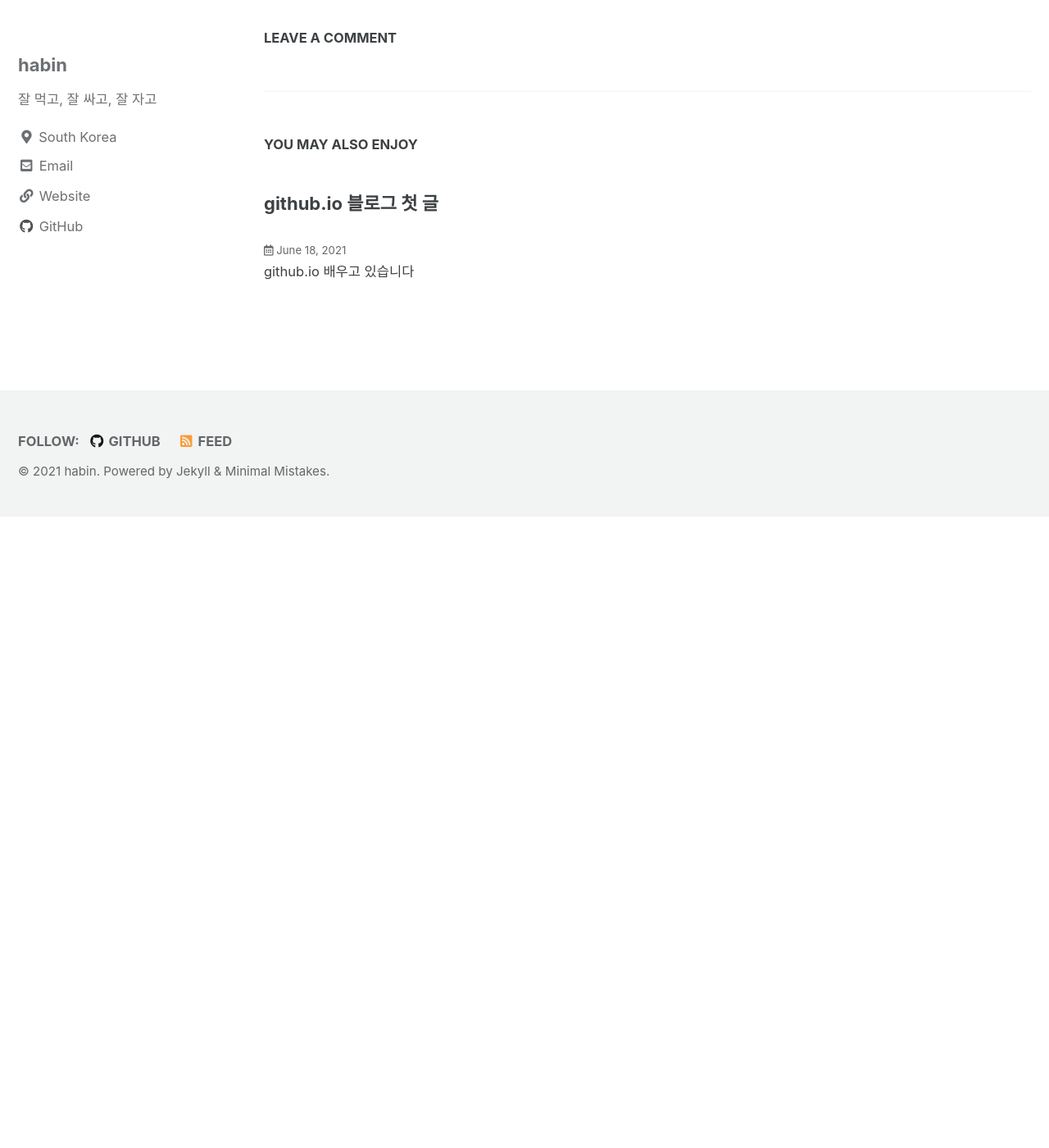
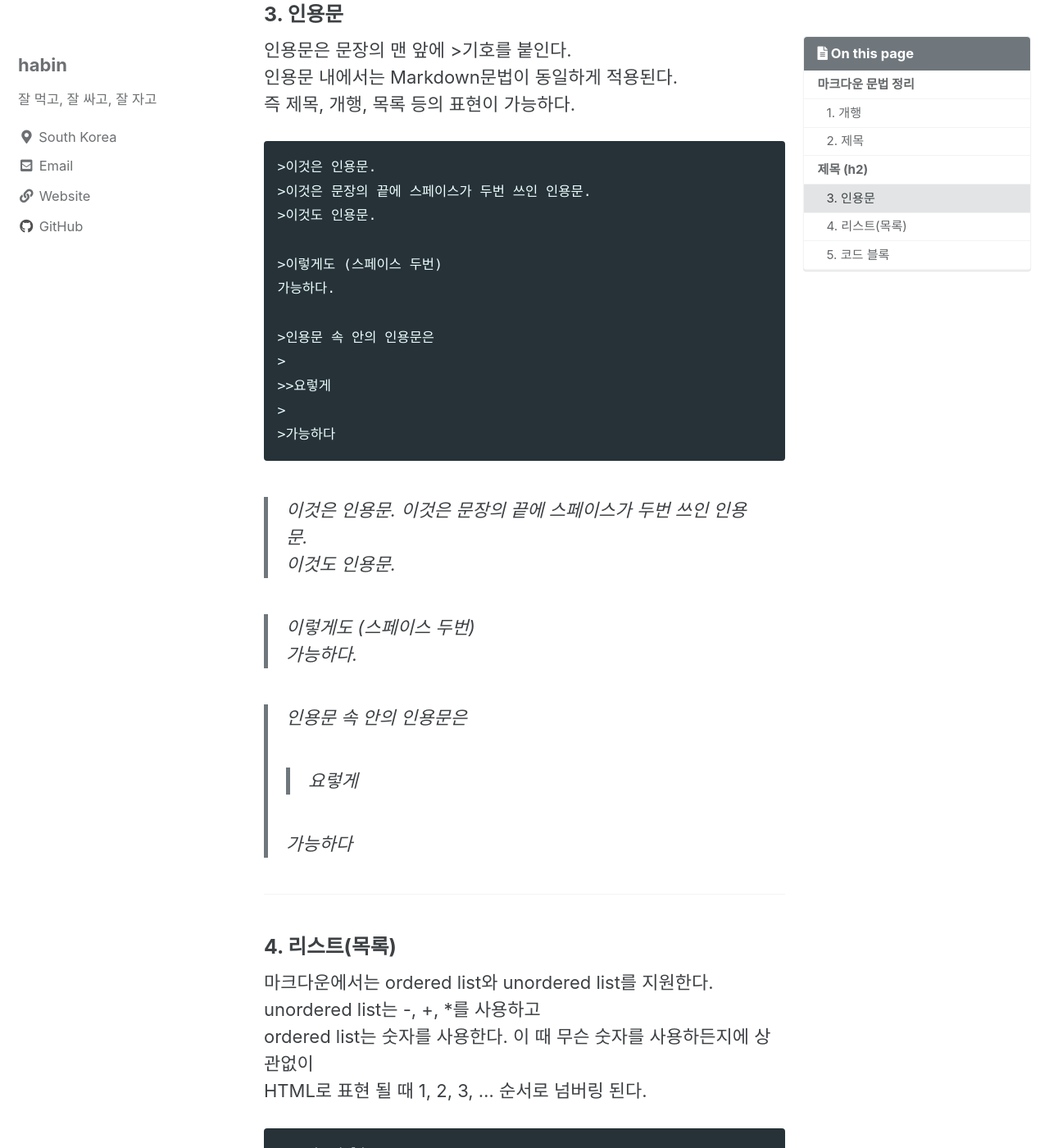
Before and after one commit to chb09876/chb09876.github.io, a Jekyll site: the page built from _posts/2021-06-19-마크다운문법정리.md, in a window 1280 px wide and 1400 px high, scrolled down 1478 px. Shown: the whole window at 82% size. Built offline with Jekyll 4.4.1, drawn with Linux system fonts in a browser that asks for light colours; cached includes are drawn as plain includes; comment, search, counter and statistics services are not loaded; before the commit the page ends 2108 px from its top, so only the background shows below that; some of the changed text lies outside the part shown.

Commit message:
작성중

````diff
--- a/_posts/2021-06-19-마크다운문법정리.md
+++ b/_posts/2021-06-19-마크다운문법정리.md
@@ -22,7 +22,7 @@
 문장과 문장 사이 빈 라인이 존재하지 않고
 줄 바꿈만 한 경우 개행으로 인식되지 않는다.
 
-문장의 끝에 스페이스를 두 번  입력하면
+문장의 끝에 스페이스를 두 번 입력하면
 강제개행이 된다.
 ```
 
@@ -33,3 +33,125 @@
 
 문장의 끝에 스페이스를 두 번 입력하면
 강제개행이 된다.
+
+---
+
+### 2. 제목
+
+---
+
+\#문자를 사용해 <h1>~<h6>태그의 효과를 낼 수 있다.
+\#의 개수에 따라 <h1>~<h6>을 나타낸다.
+
+```
+# 제목 (h1)
+## 제목 (h2)
+```
+
+# 제목 (h1)
+
+## 제목 (h2)
+
+---
+
+### 3. 인용문
+
+인용문은 문장의 맨 앞에 >기호를 붙인다.
+인용문 내에서는 Markdown문법이 동일하게 적용된다.
+즉 제목, 개행, 목록 등의 표현이 가능하다.
+
+```
+>이것은 인용문.
+>이것은 문장의 끝에 스페이스가 두번 쓰인 인용문.
+>이것도 인용문.
+
+>이렇게도 (스페이스 두번)
+가능하다.
+
+>인용문 속 안의 인용문은
+>
+>>요렇게
+>
+>가능하다
+```
+
+> 이것은 인용문.
+> 이것은 문장의 끝에 스페이스가 두번 쓰인 인용문.
+> 이것도 인용문.
+
+> 이렇게도 (스페이스 두번)
+> 가능하다.
+
+> 인용문 속 안의 인용문은
+>
+> > 요렇게
+>
+> 가능하다
+
+---
+
+### 4. 리스트(목록)
+
+마크다운에서는 ordered list와 unordered list를 지원한다.
+unordered list는 -, +, \*를 사용하고
+ordered list는 숫자를 사용한다. 이 때 무슨 숫자를 사용하든지에 상관없이
+HTML로 표현 될 때 1, 2, 3, ... 순서로 넘버링 된다.
+
+```
+unorderd list
+- 대한민국
+- 미국
+- 일본
+
+ordered list
+1. 바나나
+2. 사과
+3. 키위
+
+<!-- 주석을 사이에 집어넣어 리스트를 분리한다.
+이 주석이 없으면 위의 리스트와 아래의 리스트가 하나의 리스트로 연결된다. -->
+
+8. 바나나
+2. 사과
+10. 키위
+```
+
+unorderd list
+
+- 대한민국
+- 미국
+- 일본
+
+ordered list 8. 바나나 2. 사과 3. 키위
+
+<!-- 주석을 사이에 집어넣어 리스트를 분리한다.
+이 주석이 없으면 위의 리스트와 아래의 리스트가 하나의 리스트로 연결된다. -->
+
+8. 바나나
+9. 사과
+10. 키위
+
+---
+
+### 5. 코드 블록
+
+들여쓰기를 사용하는 방법과 ```로 감싸는 방법이 있다.
+
+```
+    // 탭 또는 스페이스 4개를 이용해 들여쓰기를 하면 코드 블록으로 인식된다.
+    #include <stdio.h>
+
+    int main()
+    {
+        printf("Hello World!");
+    }
+```
+
+```c
+#include <stdio.h>
+
+int main()
+{
+    printf("Hello world!");
+}
+```
````
Also changed, not shown: 1 other file.
